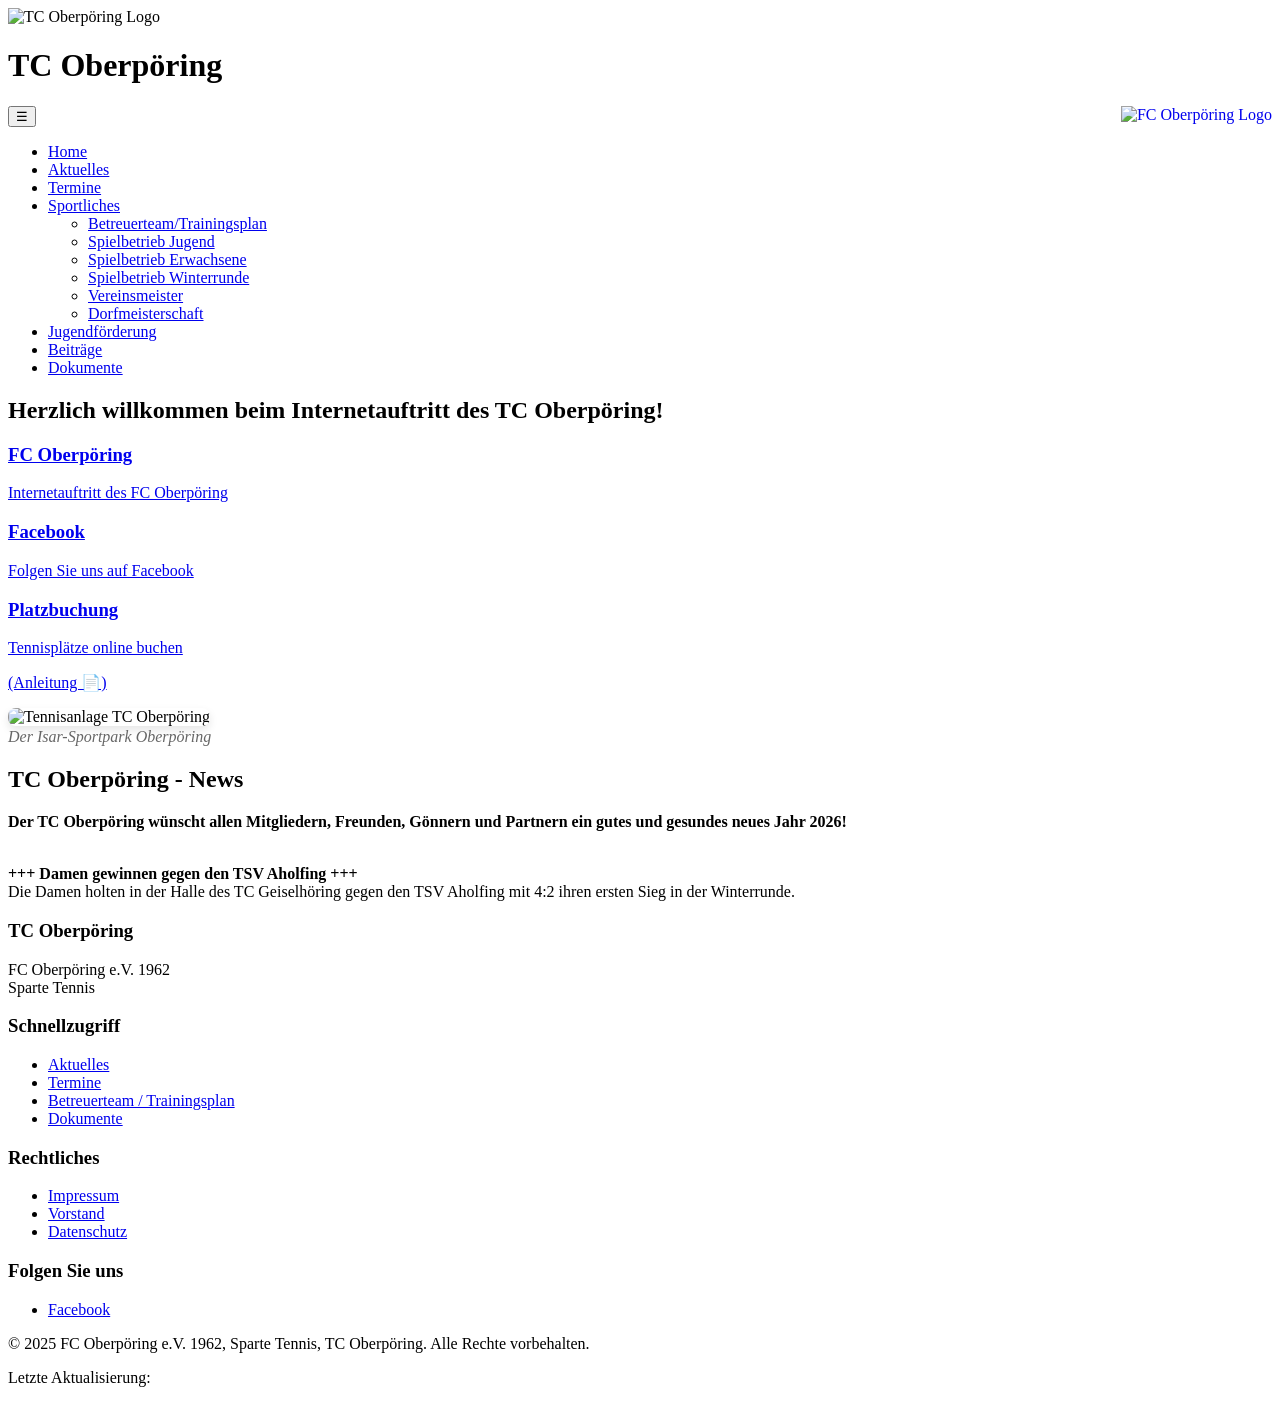
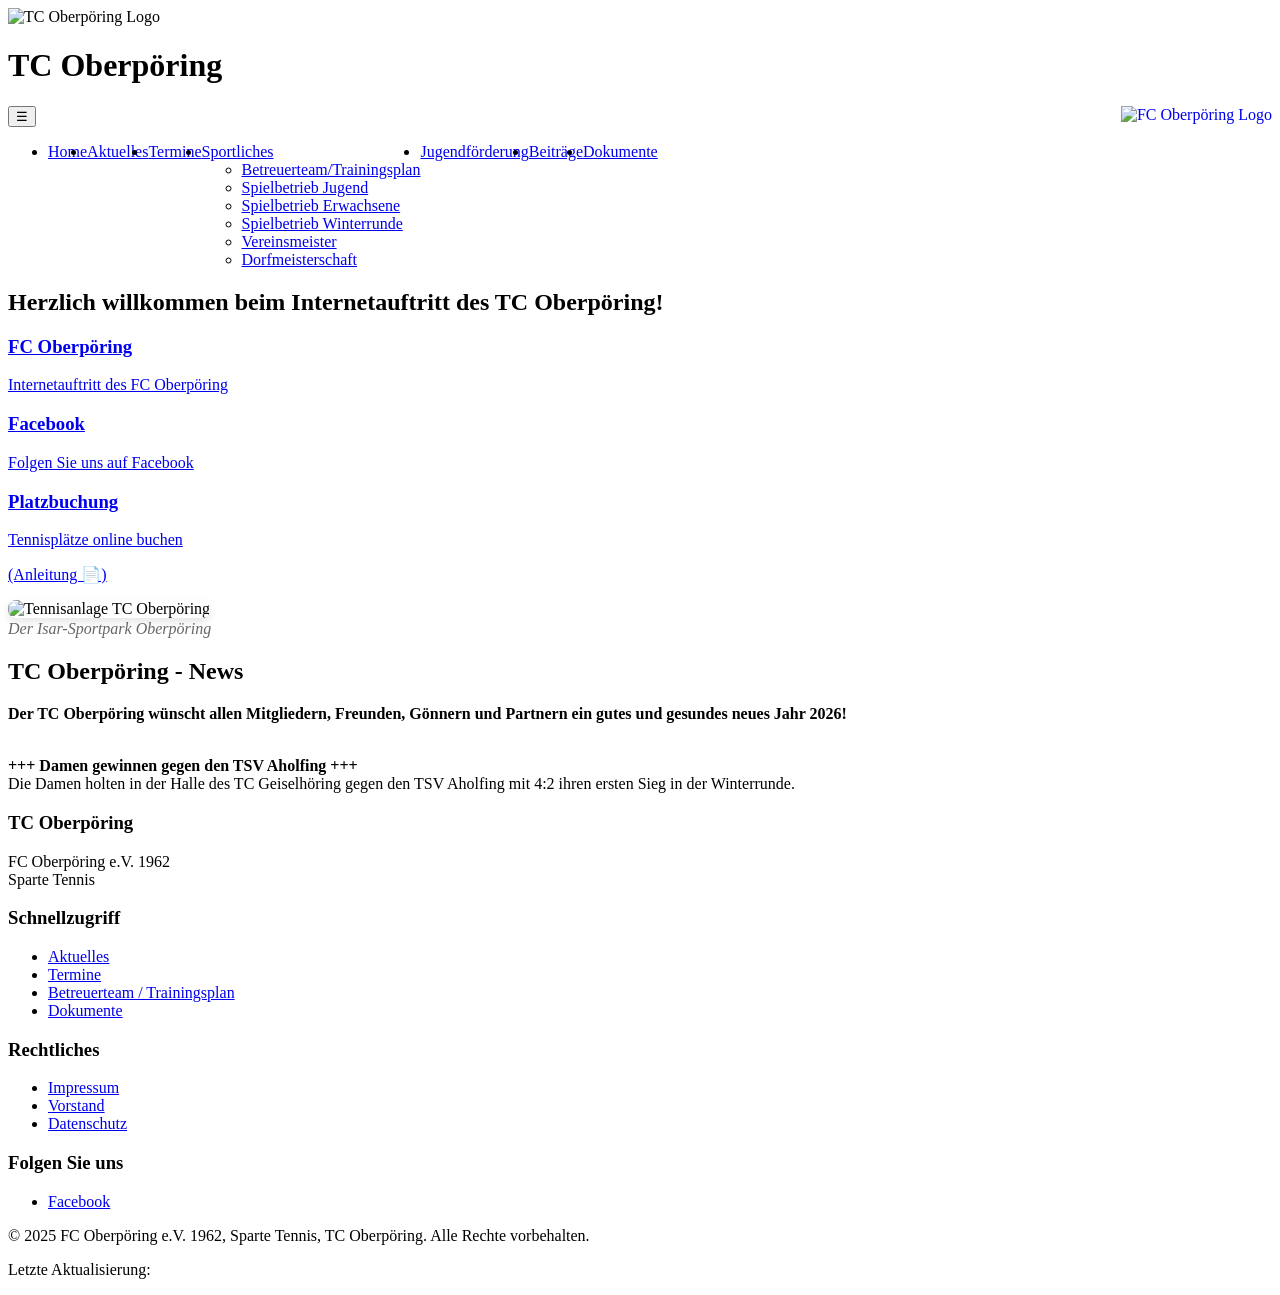

Update website

--- a/css/responsive.css
+++ b/css/responsive.css
@@ -2,10 +2,12 @@
 
 /* Tablet - 768px and below */
 @media screen and (max-width: 768px) {
-    /* Header */
+    header, 
     .header-content {
         flex-direction: column;
         text-align: center;
+        width: 100%;
+        box-sizing: border-box;
     }
 
     .logo {
@@ -18,22 +20,34 @@
     }
 
     /* Navigation */
+    .nav-container {
+        min-height: 52px;
+        padding: 0;
+    }
+
     .menu-toggle {
         display: block;
         position: absolute;
-        right: 20px;
+        right: 0;
         top: 50%;
         transform: translateY(-50%);
+        z-index: 1100;
     }
 
     .nav-menu {
         display: none;
         flex-direction: column;
-        width: 100%;
+        align-items: stretch;
         position: absolute;
         top: 100%;
         left: 0;
+        right: 0;
+        width: 100%;
         background-color: var(--primary-blue);
+        box-shadow: 0 6px 14px rgba(0, 0, 0, 0.2);
+        max-height: calc(100vh - 140px);
+        overflow-y: auto;
+        z-index: 999;
     }
 
     .nav-menu.active {
@@ -55,9 +69,14 @@
         display: none;
         width: 100%;
         box-shadow: none;
+        background-color: var(--dark-gray);
     }
 
-    .nav-menu li.active > ul {
+    .nav-menu li:hover > ul {
+        display: none;
+    }
+
+    .nav-menu > li.active > ul {
         display: block;
     }
 
@@ -88,6 +107,11 @@
     .footer-content {
         grid-template-columns: 1fr;
     }
+    
+    html,
+    body {
+        overflow-x: hidden;
+    }
 
     /* Tables */
     .schedule-table {
@@ -101,6 +125,12 @@
     table th,
     table td {
         padding: 8px 10px;
+    }
+}
+
+@media screen and (min-width: 769px) {
+    .nav-menu {
+        display: flex !important;
     }
 }
 
